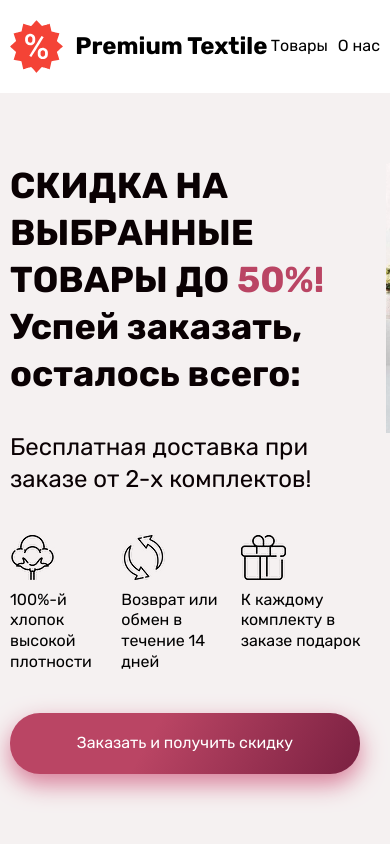
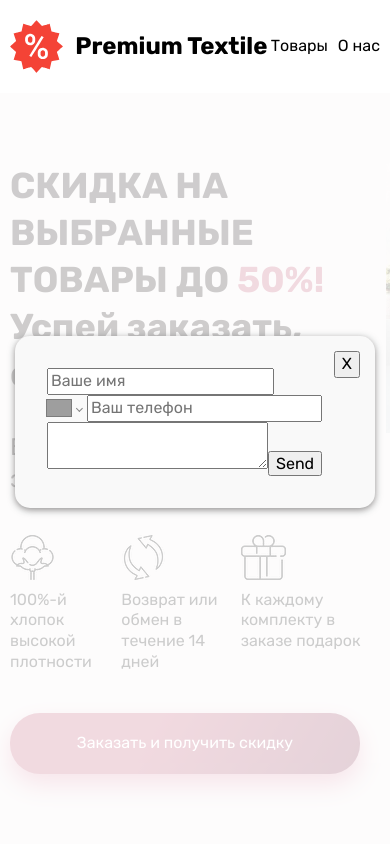
Before and after one commit to RomanVinichenko/onlineshop, a React (Create React App) app: page / in a window 390 px wide. Both pictures are taken after a click on the button "Заказать и получить скидку". Shown: the top 844 px of the page. Built offline with nearby package versions, Linux system fonts and the light colour scheme; grey boxes are pictures that could not be loaded.

Commit message:
added phone-input library

```diff
--- a/package.json
+++ b/package.json
@@ -10,12 +10,14 @@
     "@types/node": "^12.0.0",
     "@types/react": "^17.0.0",
     "@types/react-dom": "^17.0.0",
+    "@types/react-phone-number-input": "^3.0.7",
     "@types/uuid": "^8.3.0",
     "emailjs-com": "^3.1.0",
     "node-sass": "^5.0.0",
     "prettier": "^2.3.1",
     "react": "^17.0.2",
     "react-dom": "^17.0.2",
+    "react-phone-number-input": "^3.1.23",
     "react-scripts": "4.0.3",
     "stylelint": "^13.9.0",
     "stylelint-declaration-block-no-ignored-properties": "^2.3.0",
--- a/src/components/Main/index.tsx
+++ b/src/components/Main/index.tsx
@@ -11,13 +11,14 @@ const Main: FC = () => {
     let [openPayModal, setOpenPayModal] = useState<boolean>(false);
     return (
         <>
-      <Header/>
+            <Header />
             <section className={styles['main']}>
                 <div className={'container'}>
                     <div className={styles['main__inner']}>
                         <div className={styles['main__description']}>
                             <h1 className={styles['main__title']}>
-                СКИДКА НА ВЫБРАННЫЕ ТОВАРЫ ДО <span>50%!</span> Успей заказать, осталось всего:
+                                СКИДКА НА ВЫБРАННЫЕ ТОВАРЫ ДО <span>50%!</span> Успей заказать,
+                                осталось всего:
                             </h1>
                             <p className={styles['main__subtitle']}>
                                 Бесплатная доставка при заказе от 2-х комплектов!
@@ -60,7 +61,9 @@ const Main: FC = () => {
                                     </li>
                                 </ul>
                             </div>
-              <button className={styles['main__btn']}>
+                            <button
+                                className={styles['main__btn']}
+                                onClick={() => setOpenPayModal(true)}>
                                 Заказать и получить скидку
                             </button>
                         </div>
@@ -76,7 +79,7 @@ const Main: FC = () => {
                 </div>
             </section>
 
-      <Products/>
+            <Products />
             {openPayModal && (
                 <Modal callBack={() => setOpenPayModal(false)}>
                     <ModalBuy />
--- a/src/components/Main/style.module.scss
+++ b/src/components/Main/style.module.scss
@@ -69,10 +69,9 @@
 
     &__square {
         position: absolute;
+        left: 0;
+        bottom: 0;
         width: 300px;
         background-color: #000;
-        left: 0;
-        bottom: 0;
-
     }
 }
--- a/src/components/ModalBuy/index.tsx
+++ b/src/components/ModalBuy/index.tsx
@@ -1,7 +1,12 @@
-import React from 'react';
+import React, { ChangeEvent, useState } from 'react';
 import emailjs from 'emailjs-com';
+import PhoneInput from 'react-phone-number-input';
+
+import styles from './style.module.scss';
 
 const ModalBuy = () => {
+    const [value, setValue] = useState('');
+
     function sendEmail(e: any) {
         e.preventDefault();
 
@@ -20,16 +25,25 @@ const ModalBuy = () => {
     }
     return (
         <div>
-            <form className="contact-form" onSubmit={sendEmail}>
-                <label>Name</label>
-                <input type="text" name="name" id="name" />
-                <label>Email</label>
-                <input type="email" name="email" id="email" />
-                <label>Phone</label>
-                <input type="number" name="phone" id="phone" />
-                <label>Message</label>
-                <textarea name="message" id="message" />
-                <input type="submit" value="Send" />
+            <form className={styles['contact-form']} onSubmit={sendEmail}>
+                <input
+                    className={styles['contact-form__name']}
+                    type="text"
+                    name="name"
+                    id="name"
+                    placeholder="Ваше имя"
+                />
+                <PhoneInput
+                    className={styles['contact-form__phone']}
+                    placeholder="Ваш телефон"
+                    defaultCountry="UA"
+                    value={value}
+                    onChange={setValue}
+                    name="phone"
+                    id="phone"
+                />
+                <textarea className={styles['contact-form__text']} name="message" id="message" />
+                <input className={styles['contact-form__btn']} type="submit" value="Send" />
             </form>
         </div>
     );
--- /dev/null
+++ b/src/components/ModalBuy/style.module.scss
@@ -0,0 +1 @@
+//
--- /dev/null
+++ b/src/ui/_input-phone.scss
@@ -0,0 +1,115 @@
+:root {
+    --PhoneInput-color--focus: #03b2cb;
+    --PhoneInputInternationalIconPhone-opacity: 0.8;
+    --PhoneInputInternationalIconGlobe-opacity: 0.65;
+    --PhoneInputCountrySelect-marginRight: 0.35em;
+    --PhoneInputCountrySelectArrow-width: 0.3em;
+    --PhoneInputCountrySelectArrow-marginLeft: var(--PhoneInputCountrySelect-marginRight);
+    --PhoneInputCountrySelectArrow-borderWidth: 1px;
+    --PhoneInputCountrySelectArrow-opacity: 0.45;
+    --PhoneInputCountrySelectArrow-color: inherit;
+    --PhoneInputCountrySelectArrow-color--focus: var(--PhoneInput-color--focus);
+    --PhoneInputCountrySelectArrow-transform: rotate(45deg);
+    --PhoneInputCountryFlag-aspectRatio: 1.5;
+    --PhoneInputCountryFlag-height: 1em;
+    --PhoneInputCountryFlag-borderWidth: 1px;
+    --PhoneInputCountryFlag-borderColor: rgba(0, 0, 0, 0.5);
+    --PhoneInputCountryFlag-borderColor--focus: var(--PhoneInput-color--focus);
+    --PhoneInputCountryFlag-backgroundColor--loading: rgba(0, 0, 0, 0.1);
+}
+
+.PhoneInput {
+    display: flex;
+    align-items: center;
+}
+
+.PhoneInputInput {
+    flex: 1;
+    min-width: 0;
+}
+
+.PhoneInputCountryIcon {
+    width: calc(var(--PhoneInputCountryFlag-height) * var(--PhoneInputCountryFlag-aspectRatio));
+    height: var(--PhoneInputCountryFlag-height);
+}
+
+.PhoneInputCountryIcon--square {
+    width: var(--PhoneInputCountryFlag-height);
+}
+
+.PhoneInputCountryIcon--border {
+    box-shadow:
+        0 0 0 var(--PhoneInputCountryFlag-borderWidth) var(--PhoneInputCountryFlag-borderColor),
+        inset 0 0 0 var(--PhoneInputCountryFlag-borderWidth) var(--PhoneInputCountryFlag-borderColor);
+    background-color: var(--PhoneInputCountryFlag-backgroundColor--loading);
+}
+
+.PhoneInputCountryIconImg {
+    display: block;
+    width: 100%;
+    height: 100%;
+}
+
+.PhoneInputInternationalIconPhone {
+    opacity: var(--PhoneInputInternationalIconPhone-opacity);
+}
+
+.PhoneInputInternationalIconGlobe {
+    opacity: var(--PhoneInputInternationalIconGlobe-opacity);
+}
+
+.PhoneInputCountry {
+    position: relative;
+    display: flex;
+    align-items: center;
+    align-self: stretch;
+    margin-right: var(--PhoneInputCountrySelect-marginRight);
+}
+
+.PhoneInputCountrySelect {
+    position: absolute;
+    left: 0;
+    top: 0;
+    z-index: 1;
+    opacity: 0;
+    width: 100%;
+    height: 100%;
+    border: 0;
+    cursor: pointer;
+}
+
+.PhoneInputCountrySelect[disabled] {
+    cursor: default;
+}
+
+.PhoneInputCountrySelectArrow {
+    content: "";
+    display: block;
+    opacity: var(--PhoneInputCountrySelectArrow-opacity);
+    margin-left: var(--PhoneInputCountrySelectArrow-marginLeft);
+    width: var(--PhoneInputCountrySelectArrow-width);
+    height: var(--PhoneInputCountrySelectArrow-width);
+    border-style: solid;
+    border-color: var(--PhoneInputCountrySelectArrow-color);
+    border-top-width: 0;
+    border-right-width: var(--PhoneInputCountrySelectArrow-borderWidth);
+    border-bottom-width: var(--PhoneInputCountrySelectArrow-borderWidth);
+    border-left-width: 0;
+    transform: var(--PhoneInputCountrySelectArrow-transform);
+}
+
+.PhoneInputCountrySelect:focus + .PhoneInputCountryIcon + .PhoneInputCountrySelectArrow {
+    opacity: 1;
+    color: var(--PhoneInputCountrySelectArrow-color--focus);
+}
+
+.PhoneInputCountrySelect:focus + .PhoneInputCountryIcon--border {
+    box-shadow:
+        0 0 0 var(--PhoneInputCountryFlag-borderWidth) var(--PhoneInputCountryFlag-borderColor--focus),
+        inset 0 0 0 var(--PhoneInputCountryFlag-borderWidth) var(--PhoneInputCountryFlag-borderColor--focus);
+}
+
+.PhoneInputCountrySelect:focus + .PhoneInputCountryIcon .PhoneInputInternationalIconGlobe {
+    opacity: 1;
+    color: var(--PhoneInputCountrySelectArrow-color--focus);
+}
--- a/src/ui/index.scss
+++ b/src/ui/index.scss
@@ -1,5 +1,6 @@
 @import url("https://fonts.googleapis.com/css2?family=Rubik:wght@300;400;500;600;700&display=swap");
 @import "reset";
+@import "input-phone";
 
 $xl: 1200;
 $lg: 992;
@@ -113,3 +114,7 @@ body {
 .btn {
 
 }
+
+.phone {
+    max-width: 400px;
+}
```
Also changed, not shown: 1 other file (tests, documents, lock files or other folders). Lines whose indentation alone changed are shown as unchanged.
